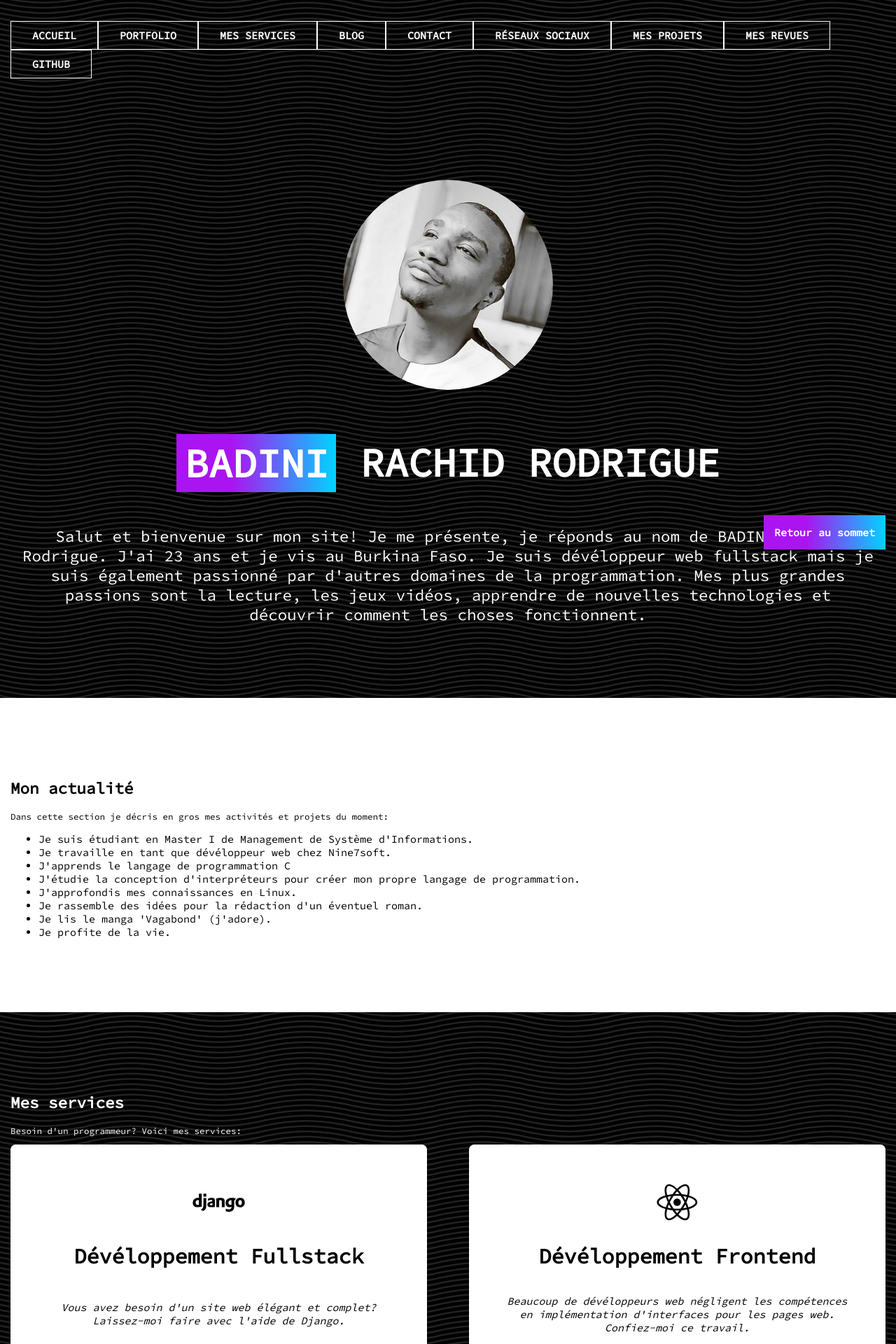
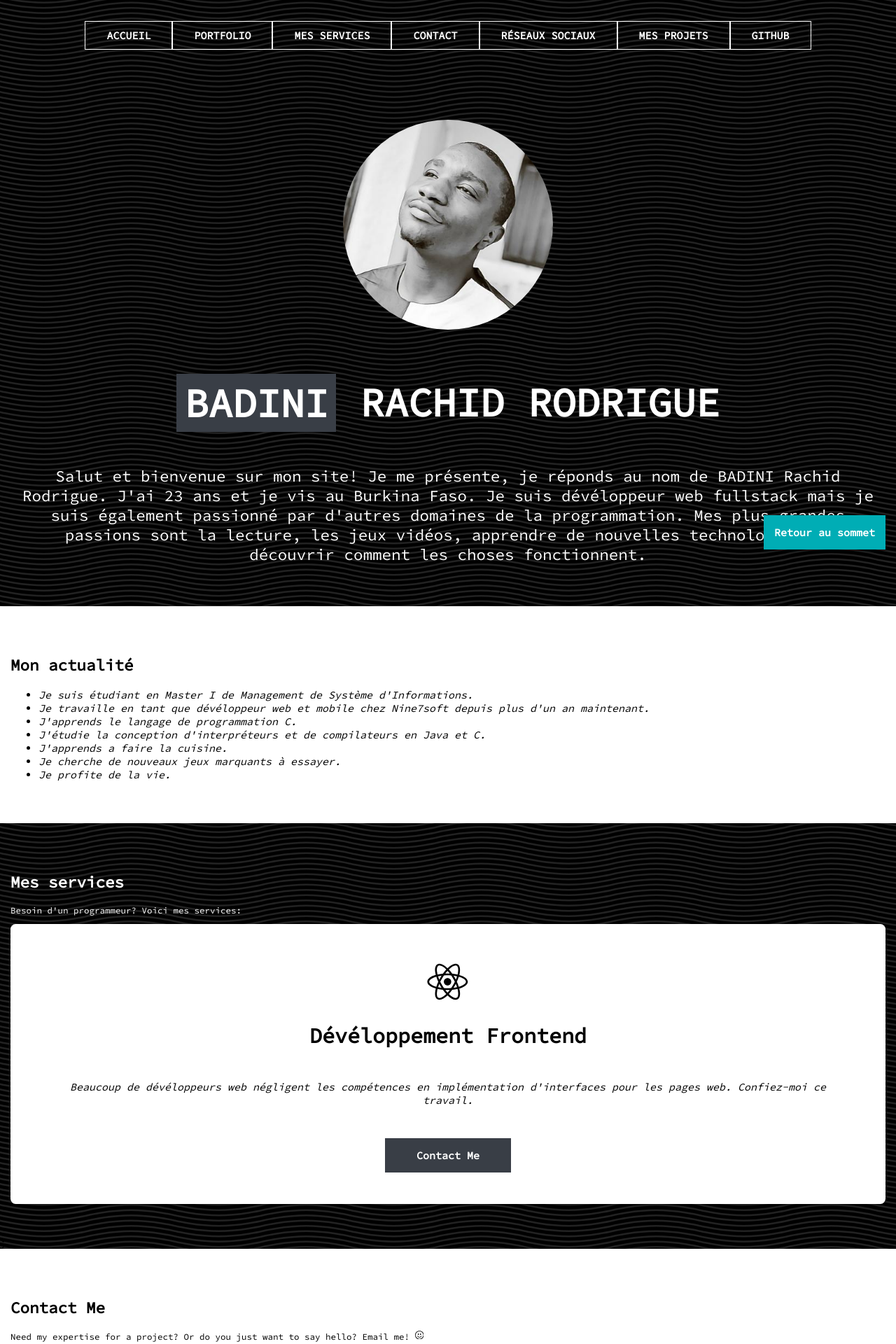
Before and after one commit to bsrodrigue/brodrigue, a Next.js app: page / in a window 1280 px wide. Shown: the top 1920 px of the page at 70% size. Built offline with nearby package versions, Linux system fonts and the light colour scheme.

Commit message:
ui: update portfolio

```diff
--- a/components/Actuality/Actuality.tsx
+++ b/components/Actuality/Actuality.tsx
@@ -1,6 +1,7 @@
 import React from "react";
 import settings from '../../settings';
 import Section from "../Section";
+import style from "./style.module.css";
 
 
 const actuality = settings.actuality;
@@ -9,11 +10,10 @@ const Actuality: React.FC = () => {
     return (
         <Section background="bg-white">
             <h1 id="my-actuality">Mon actualité</h1>
-            <small>Dans cette section je décris en gros mes activités et projets du moment: </small>
             <ul>
                 {
                     actuality.map((entry: string, index: number) => {
-                        return (<li key={index}>{entry}</li>);
+                        return (<li className={style.actuality_item} key={index}>{entry}</li>);
                     })
                 }
             </ul>
--- /dev/null
+++ b/components/Actuality/style.module.css
@@ -0,0 +1,3 @@
+.actuality_item {
+    font-style: italic;
+}
--- a/components/Footer/Footer.tsx
+++ b/components/Footer/Footer.tsx
@@ -1,6 +1,6 @@
 import Link from "next/link";
 import React from "react";
-import { BsLinkedin } from "react-icons/bs";
+import { BsGithub, BsLinkedin } from "react-icons/bs";
 import settings from "../../settings";
 import Section from "../Section";
 
@@ -17,8 +17,11 @@ const Header: React.FC = () => {
                     <Link passHref href="https://www.linkedin.com/in/rachid-rodrigue-badini-688a92186/">
                         <BsLinkedin />
                     </Link>
+                    <Link passHref href="https://github.com/bsrodrigue">
+                        <BsGithub />
+                    </Link>
                 </div>
-                <p>© 2020-2022 b-rodrigue.com · Tous droits réservés </p>
+                <p>© 2021-2023 b-rodrigue.com · Tous droits réservés </p>
             </Section>
         </footer>
     );
--- a/components/MyServices/MyServices.tsx
+++ b/components/MyServices/MyServices.tsx
@@ -5,8 +5,6 @@ import Section from "../Section";
 import ServiceCard from "../ServiceCard";
 
 const services = settings.services;
-
-const links = settings.navbar_links;
 
 const MyService: React.FC = () => {
     return (
--- a/settings.ts
+++ b/settings.ts
@@ -1,26 +1,17 @@
 import { PortfolioProject, Service } from "./interfaces";
 const services: Service[] = [
-  {
-    icon: "django",
-    title: "Dévéloppement Fullstack",
-    description:
-      "Vous avez besoin d'un site web élégant et complet? Laissez-moi faire avec l'aide de Django.",
-  },
+
   {
     icon: "react",
     title: "Dévéloppement Frontend",
     description:
       "Beaucoup de dévéloppeurs web négligent les compétences en implémentation d'interfaces pour les pages web. Confiez-moi ce travail.",
   },
-  // {
-  //   icon: "react-native",
-  //   title: "Mobile Development",
-  //   description:
-  //     "I can build for you a nice looking mobile application for your business with React Native.",
-  // },
+
 ];
 
 const portfolioProjects: PortfolioProject[] = [
+  // Vanilla (HTML, CSS, Javascript)
   {
     cover: require("./public/images/projects/afrosound.webp"),
     title: "AfroSound",
@@ -45,12 +36,14 @@ const portfolioProjects: PortfolioProject[] = [
     link: "https://gameyaar.netlify.app/",
     stack: "vanilla",
   },
+
+  // React
   {
-    cover: require("./public/images/projects/otapic.png"),
-    title: "Otapic",
+    cover: require("./public/images/projects/otapix.png"),
+    title: "Otapix",
     description:
-      "Ce jeu s'inpire du celebre 4 Images 1 Mot. Vous devez deviner le nom du personnage de Manga en vous guidant des quatre images.",
-    link: "https://otapic.netlify.app/",
+      "Ce jeu s'inpire du celebre 4 Images 1 Mot. Vous pouvez créer vos propres niveaux et les partager avec les autres joueurs.",
+    link: "https://dev-otapix.netlify.app/",
     stack: "react",
   },
   {
@@ -69,14 +62,7 @@ const portfolioProjects: PortfolioProject[] = [
     link: "https://b-rodrigue.com/",
     stack: "react",
   },
-  {
-    cover: require("./public/images/projects/stalnov.png"),
-    title: "Stallion Novels",
-    description:
-      "Stallion Novels est une plateforme de lecture, de redaction et de partage de romans en ligne.",
-    link: "http://stalnov.click:8000/",
-    stack: "fullstack",
-  },
+
 ];
 
 const navbar_links = [
@@ -93,10 +79,6 @@ const navbar_links = [
     to: "/#services",
   },
   {
-    title: "Blog",
-    to: "/blog",
-  },
-  {
     title: "Contact",
     to: "/#contact",
   },
@@ -109,10 +91,6 @@ const navbar_links = [
     to: "/my-projects",
   },
   {
-    title: "Mes revues",
-    to: "/reviews",
-  },
-  {
     title: "Github",
     to: "https://github.com/bsrodrigue",
   },
@@ -120,12 +98,11 @@ const navbar_links = [
 
 const actuality = [
   "Je suis étudiant en Master I de Management de Système d'Informations.",
-  "Je travaille en tant que dévéloppeur web chez Nine7soft.",
-  "J'apprends le langage de programmation C",
-  "J'étudie la conception d'interpréteurs pour créer mon propre langage de programmation.",
-  "J'approfondis mes connaissances en Linux.",
-  "Je rassemble des idées pour la rédaction d'un éventuel roman.",
-  "Je lis le manga 'Vagabond' (j'adore).",
+  "Je travaille en tant que dévéloppeur web et mobile chez Nine7soft depuis plus d'un an maintenant.",
+  "J'apprends le langage de programmation C.",
+  "J'étudie la conception d'interpréteurs et de compilateurs en Java et C.",
+  "J'apprends a faire la cuisine.",
+  "Je cherche de nouveaux jeux marquants à essayer.",
   "Je profite de la vie.",
 ];
 
--- a/styles/globals.css
+++ b/styles/globals.css
@@ -1,9 +1,10 @@
 @import url("https://fonts.googleapis.com/css2?family=Source+Code+Pro&display=swap");
+
 :root {
-    --light: #eeebdd;
-    --main-color: #aa14f0;
-    --secondary-color: deepskyblue;
-    --dark: #1b1717;
+    --light: #EEEEEE;
+    --main-color: #393E46;
+    --secondary-color: #00ADB5;
+    --dark: #222831;
 }
 
 * {
@@ -19,8 +20,7 @@
 
 .primary-bg {
     padding: 0.1em 0.2em;
-    background: rgb(170, 20, 240);
-    background: linear-gradient( 90deg, rgba(170, 20, 240, 1) 35%, rgba(0, 212, 255, 1) 100%);
+    background: var(--main-color);
 }
 
 .secondary {
@@ -52,7 +52,7 @@ body {
 }
 
 section {
-    padding: 6em 1em;
+    padding: 3em 1em;
 }
 
 .wrapper {
@@ -159,8 +159,7 @@ form {
     padding: 0.5em;
     border-radius: 0 1em 1em 0;
     min-width: 150px;
-    background: rgb(170, 20, 240);
-    background: linear-gradient( 90deg, rgba(170, 20, 240, 1) 35%, rgba(0, 212, 255, 1) 100%);
+    background: var(--secondary-color);
 }
 
 .input-container input,
@@ -185,13 +184,10 @@ form {
 }
 
 form input[type="submit"] {
+    padding: 1em;
     color: white;
-    font-weight: bold;
-    text-transform: uppercase;
-    padding: 1em;
     border: none;
-    background: rgb(170, 20, 240);
-    background: linear-gradient( 90deg, rgba(170, 20, 240, 1) 35%, rgba(0, 212, 255, 1) 100%);
+    background: var(--secondary-color);
 }
 
 form input[type="submit"]:hover {
@@ -241,12 +237,11 @@ form input[type="submit"]:hover {
     padding: 1em 3em;
     font-weight: bold;
     color: white;
-    background: rgb(170, 20, 240);
-    background: linear-gradient( 90deg, rgba(170, 20, 240, 1) 35%, rgba(0, 212, 255, 1) 100%);
+    background: var(--main-color);
 }
 
 .card-link:hover {
-    background: rgba(0, 212, 255, 1);
+    background: var(--secondary-color);
 }
 
 
@@ -290,18 +285,17 @@ form input[type="submit"]:hover {
     padding: 1em;
     font-weight: bold;
     color: white;
-    background: rgb(170, 20, 240);
-    background: linear-gradient( 90deg, rgba(170, 20, 240, 1) 35%, rgba(0, 212, 255, 1) 100%);
+    background: var(--secondary-color);
 }
 
 
 /*--- Social ---*/
 
 .social-links {
-    margin: 1em 0;
+    margin: 0.5em 0;
     display: flex;
-    gap: 1em;
-    font-size: 1.5em;
+    gap: 0.5em;
+    font-size: 3em;
 }
 
 .social-links>* {
@@ -329,6 +323,7 @@ form input[type="submit"]:hover {
  */
 
 @-webkit-keyframes wobble-hor-bottom {
+
     0%,
     100% {
         -webkit-transform: translateX(0%);
@@ -336,22 +331,27 @@ form input[type="submit"]:hover {
         -webkit-transform-origin: 50% 50%;
         transform-origin: 50% 50%;
     }
+
     15% {
         -webkit-transform: translateX(-30px) rotate(-6deg);
         transform: translateX(-30px) rotate(-6deg);
     }
+
     30% {
         -webkit-transform: translateX(15px) rotate(6deg);
         transform: translateX(15px) rotate(6deg);
     }
+
     45% {
         -webkit-transform: translateX(-15px) rotate(-3.6deg);
         transform: translateX(-15px) rotate(-3.6deg);
     }
+
     60% {
         -webkit-transform: translateX(9px) rotate(2.4deg);
         transform: translateX(9px) rotate(2.4deg);
     }
+
     75% {
         -webkit-transform: translateX(-6px) rotate(-1.2deg);
         transform: translateX(-6px) rotate(-1.2deg);
@@ -359,6 +359,7 @@ form input[type="submit"]:hover {
 }
 
 @keyframes wobble-hor-bottom {
+
     0%,
     100% {
         -webkit-transform: translateX(0%);
@@ -366,22 +367,27 @@ form input[type="submit"]:hover {
         -webkit-transform-origin: 50% 50%;
         transform-origin: 50% 50%;
     }
+
     15% {
         -webkit-transform: translateX(-30px) rotate(-6deg);
         transform: translateX(-30px) rotate(-6deg);
     }
+
     30% {
         -webkit-transform: translateX(15px) rotate(6deg);
         transform: translateX(15px) rotate(6deg);
     }
+
     45% {
         -webkit-transform: translateX(-15px) rotate(-3.6deg);
         transform: translateX(-15px) rotate(-3.6deg);
     }
+
     60% {
         -webkit-transform: translateX(9px) rotate(2.4deg);
         transform: translateX(9px) rotate(2.4deg);
     }
+
     75% {
         -webkit-transform: translateX(-6px) rotate(-1.2deg);
         transform: translateX(-6px) rotate(-1.2deg);
```
Also changed, not shown: pages/portfolio.tsx (+0 -10 lines), public/images/projects/otapix.png (added).
